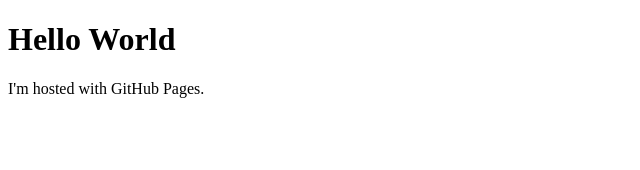
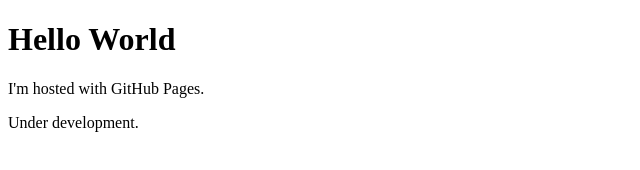
Before and after one commit to oceryan/oceryan.github.io, a plain HTML site: page index.html in a window 1280 px wide. Shown: the whole page, without its empty margins (0-640 px from the left). Drawn offline with Linux system fonts and the light colour scheme.

Commit message:
Update index.html

```diff
--- a/index.html
+++ b/index.html
@@ -3,5 +3,6 @@
 <body>
 <h1>Hello World</h1>
 <p>I'm hosted with GitHub Pages.</p>
+<p>Under development.</p>
 </body>
 </html>
```
